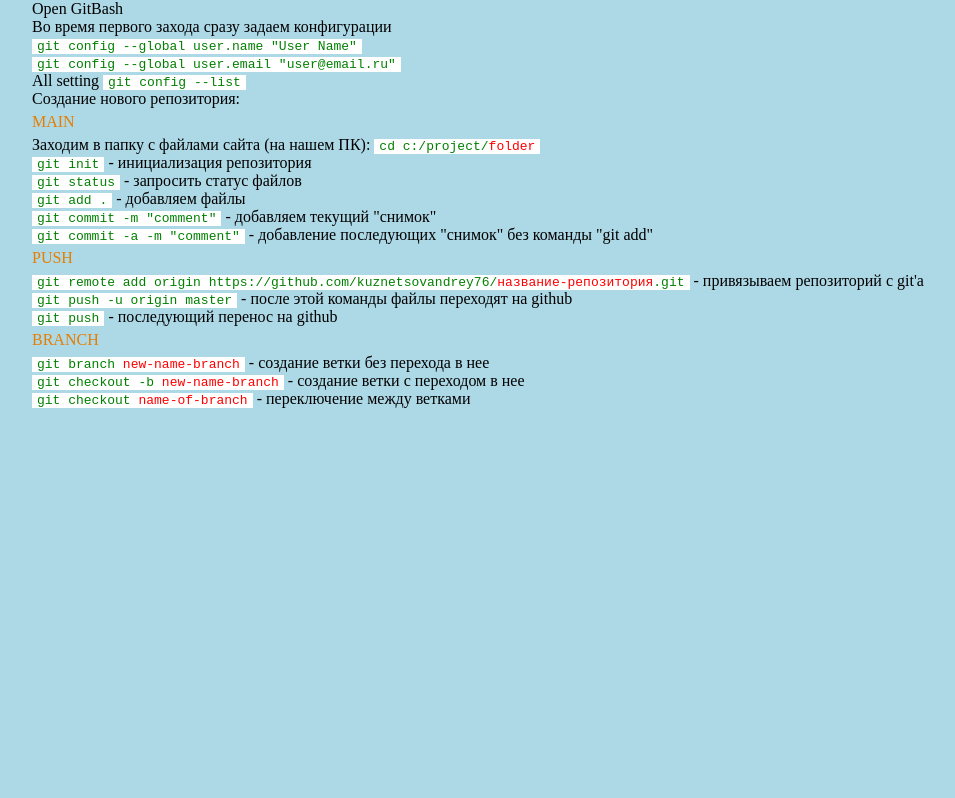
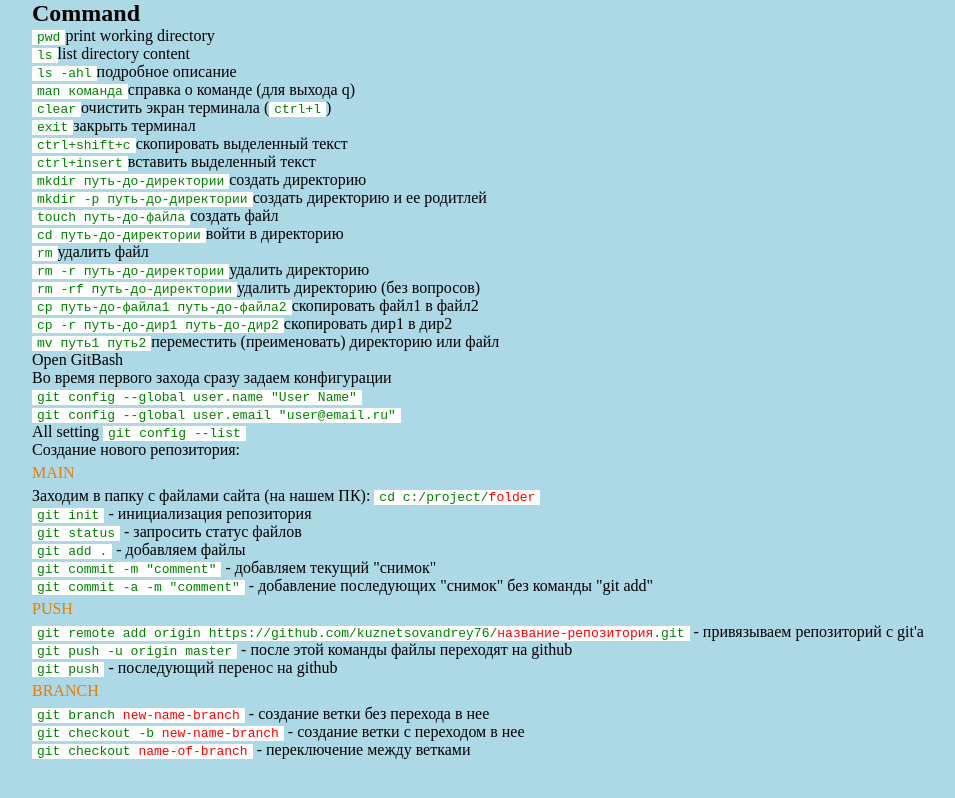
Before and after one commit to kuznetsovandrey76/about-git, a plain HTML site: page index.html in a window 1280 px wide. Shown: the whole page, without its empty margins (0-955 px from the left). Drawn offline with Linux system fonts and the light colour scheme.

Commit message:
new command

```diff
--- a/index.html
+++ b/index.html
@@ -6,6 +6,29 @@
 	<link rel="stylesheet" href="style.css">
 </head>
 <body>
+	<section>
+		<h2>Command</h2>
+		<ul>
+			<li><code>pwd</code>print working directory</li>
+			<li><code>ls</code>list directory content</li>
+			<li><code>ls -ahl</code>подробное описание</li>
+			<li><code>man команда</code>справка о команде (для выхода q)</li>
+			<li><code>clear</code>очистить экран терминала (<code>ctrl+l</code>)</li>
+			<li><code>exit</code>закрыть терминал</li>
+			<li><code>ctrl+shift+c</code>скопировать выделенный текст</li>
+			<li><code>ctrl+insert</code>вставить выделенный текст</li>
+			<li><code>mkdir путь-до-директории</code>создать директорию</li>
+			<li><code>mkdir -p путь-до-директории</code>создать директорию и ее родитлей</li>
+			<li><code>touch путь-до-файла</code>создать файл</li>
+			<li><code>cd путь-до-директории</code>войти в директорию</li>
+			<li><code>rm</code>удалить файл</li>
+			<li><code>rm -r путь-до-директории</code>удалить директорию</li>
+			<li><code>rm -rf путь-до-директории</code>удалить директорию (без вопросов)</li>
+			<li><code>cp путь-до-файла1 путь-до-файла2</code>скопировать файл1 в файл2</li>
+			<li><code>cp -r путь-до-дир1 путь-до-дир2</code>скопировать дир1 в дир2</li>
+			<li><code>mv путь1 путь2</code>переместить (преименовать) директорию или файл</li>
+		</ul>
+	</section>
 	<p>Open GitBash<br>
 	Во время первого захода сразу задаем конфигурации<br>
 	<code>git config --global user.name "User Name"</code><br>
```
